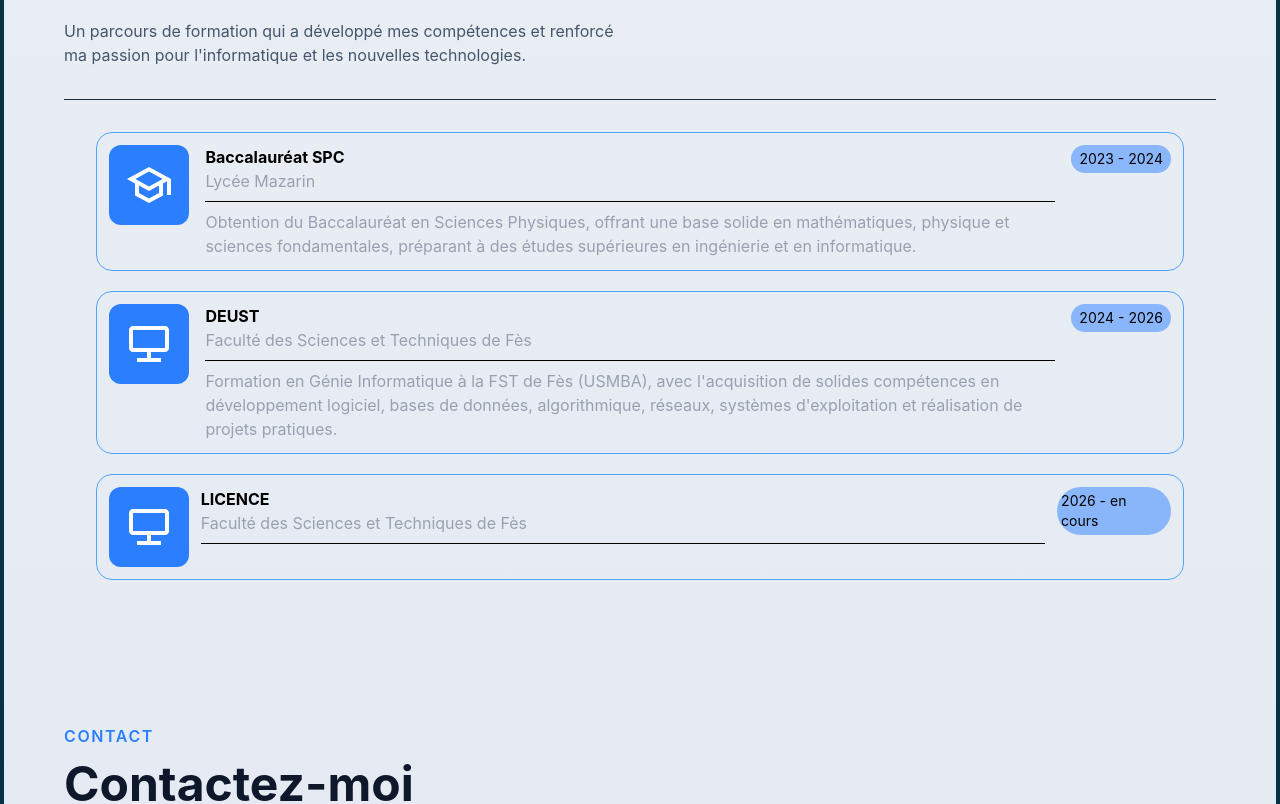
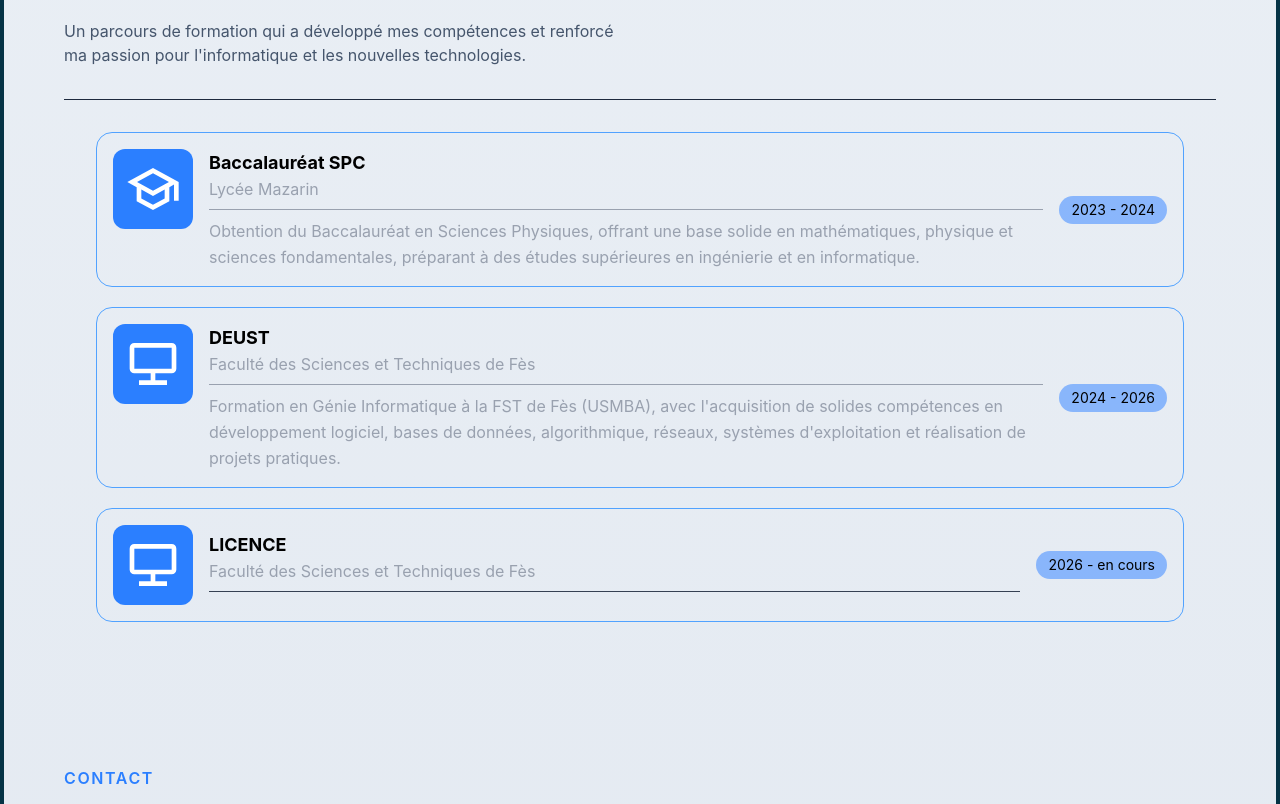
Before and after one commit to Rjeb-Anas/Portfolio--S, a React (Vite) app: page / in a window 1280 px wide. Shown: the part 1882-2686 px from the top of the page. Built offline with nearby package versions, Linux system fonts and the light colour scheme.

Commit message:
Update NAME

```diff
--- a/src/components/Cursus.jsx
+++ b/src/components/Cursus.jsx
@@ -28,62 +28,98 @@ const Cursus = () => {
         <hr className="border-slate-800" />
         <div className="w-full max-w-7xl mx-auto px-4 sm:px-6 lg:px-8">
           <div className="w-full h-auto flex flex-col gap-5  ">
-            <article data-animation="animate-visible-bottom" className=" opacity-0 w-full  p-3  flex flex-row max-md:flex-col justify-between rounded-2xl border gap-3
-             border-blue-400 hover:border-blue-500">
-                  <div className="w-20 max-md:w-15 max-md:h-15 h-20 p-4 bg-blue-500 rounded-xl flex items-center justify-center">
-                  <img src={school} alt="Home" className="size-full" />
+            <article
+              data-animation="animate-visible-bottom"
+              className="opacity-0 w-full flex flex-col md:flex-row items-start gap-4 p-4 rounded-2xl border border-blue-400 hover:border-blue-500 transition-all"
+            >
+              <div className="size-16 md:size-20 shrink-0 p-3 bg-blue-500 rounded-xl flex items-center justify-center">
+                <img
+                  src={school}
+                  alt="Baccalauréat SPC"
+                  className="size-full object-contain"
+                />
               </div>
-                  <div className="w-[80%] max-md:w-full flex flex-col">
-                    <b>Baccalauréat SPC</b>
-                    <span className="text-gray-400">Lycée Mazarin</span>
-                    <hr className="my-2 bg-gray-400" />
-                    <span className="text-gray-400 text-[clamp(0.9rem,1.5vw,1rem)]">
-                      Obtention du Baccalauréat en Sciences Physiques, offrant une base solide en mathématiques, physique et sciences fondamentales,
+              <div className="flex-1 min-w-0">
+                <h3 className="font-bold text-lg">
+                  Baccalauréat SPC
+                </h3>
+                <p className="text-gray-400 text-sm md:text-base">
+                  Lycée Mazarin
+                </p>
+                <hr className="my-2 border-gray-400" />
+                <p className="text-gray-400 text-sm md:text-base leading-relaxed">
+                  Obtention du Baccalauréat en Sciences Physiques, offrant une base
+                  solide en mathématiques, physique et sciences fondamentales,
                   préparant à des études supérieures en ingénierie et en informatique.
+                </p>
+              </div>
+              <span
+                className="self-start md:self-center shrink-0 whitespace-nowrap rounded-full bg-blue-500/50 px-3 py-1 text-sm"
+              >
+                2023 - 2024
               </span>
+            </article>
+            <article
+              data-animation="animate-visible-bottom"
+              className="opacity-0 w-full flex flex-col md:flex-row items-start gap-4 p-4 rounded-2xl border border-blue-400 hover:border-blue-500 transition-all"
+            >
+              <div className="size-16 md:size-20 shrink-0 p-3 bg-blue-500 rounded-xl flex items-center justify-center">
+                <img
+                  src={jamboard}
+                  alt="DEUST"
+                  className="size-full object-contain"
+                />
               </div>
-                  <div className="flex items-start justify-center ">
-                        <span className="bg-blue-500/50 py-1 px-2 flex items-center justify-center
-                         rounded-full text-sm">2023 - 2024</span>
+              <div className="flex-1 min-w-0">
+                <h3 className="font-bold text-lg">
+                  DEUST
+                </h3>
+                <p className="text-gray-400 text-sm md:text-base">
+                  Faculté des Sciences et Techniques de Fès
+                </p>
+                <hr className="my-2 border-gray-400" />
+                <p className="text-gray-400 text-sm md:text-base leading-relaxed">
+                  Formation en Génie Informatique à la FST de Fès (USMBA), avec
+                  l'acquisition de solides compétences en développement logiciel,
+                  bases de données, algorithmique, réseaux, systèmes d'exploitation
+                  et réalisation de projets pratiques.
+                </p>
               </div>
+              <span
+                className="self-start md:self-center shrink-0 whitespace-nowrap rounded-full bg-blue-500/50 px-3 py-1 text-sm"
+              >
+                2024 - 2026
+              </span>
             </article>
-            <article data-animation="animate-visible-bottom" className=" opacity-0 w-full  p-3  flex flex-row max-md:flex-col justify-between rounded-2xl border gap-3
-             border-blue-400 hover:border-blue-500">
-                  <div className="w-20 max-md:w-15 max-md:h-15 h-20 p-4 bg-blue-500 rounded-xl flex items-center justify-center">
-                  <img src={jamboard} alt="Home" className="size-full" />
+            <article
+              data-animation="animate-visible-bottom"
+              className="opacity-0 flex flex-col md:flex-row items-start md:items-center gap-4 rounded-2xl border
+               border-blue-400 hover:border-blue-500 p-4 transition-colors"
+            >
+              <div className="size-16 md:size-20 shrink-0 bg-blue-500 rounded-xl flex items-center justify-center p-3">
+                <img
+                  src={jamboard}
+                  alt="Licence"
+                  className="size-full object-contain"
+                />
               </div>
-                  <div className="w-[80%] max-md:w-full flex flex-col">
-                    <b>DEUST</b>
-                    <span className="text-gray-400">Faculté des Sciences et Techniques de Fès</span>
-                    <hr className="my-2 bg-gray-400" />
-                    <span className="text-gray-400 text-[clamp(0.9rem,1.5vw,1rem)]">
-                      Formation en Génie Informatique à la FST de Fès (USMBA), avec l'acquisition de solides compétences en développement logiciel, bases de données,
-                      algorithmique, réseaux, systèmes d'exploitation et réalisation de projets pratiques.
+              <div className="flex-1 w-full">
+                <h3 className="font-bold text-lg">
+                  LICENCE
+                </h3>
+                <p className="text-gray-400 text-sm md:text-base">
+                  Faculté des Sciences et Techniques de Fès
+                </p>
+                <hr className="my-2 border-gray-700" />
+                <p className="text-gray-400 text-sm md:text-base">
+                  {/* Description */}
+                </p>
+              </div>
+              <span
+                className="self-start md:self-center whitespace-nowrap rounded-full bg-blue-500/50 px-3 py-1 text-xs sm:text-sm"
+              >
+                2026 - en cours
               </span>
-                  </div>
-                  <div className="flex items-start justify-center ">
-                        <span className="bg-blue-500/50 py-1 px-2 flex items-center justify-center
-                         rounded-full text-sm">2024 - 2026</span>
-                  </div>
-            </article>
-            <article data-animation="animate-visible-bottom" className="opacity-0 w-full  p-3  flex flex-row max-md:flex-col justify-between rounded-2xl border gap-3
-             border-blue-400 hover:border-blue-500">
-                  <div className="w-20 max-md:w-15 max-md:h-15 h-20 p-4 bg-blue-500 rounded-xl flex items-center justify-center">
-                  <img src={jamboard} alt="Home" className="size-full" />
-                  </div>
-                  <div className="w-[80%] max-md:w-full flex flex-col">
-                    <b>LICENCE</b>
-                    <span className="text-gray-400">Faculté des Sciences et Techniques de Fès</span>
-                    <hr className="my-2 bg-gray-400" />
-                    <span className="text-gray-400 text-[clamp(0.9rem,1.5vw,1rem)]">
-
-                    </span>
-                  </div>
-                  <div className="flex items-start justify-center ">
-                        <span className="bg-blue-500/50 py-1
-                        px-1 flex items-center justify-center
-                         rounded-full text-sm">2026 - en cours</span>
-                  </div>
             </article>
           </div>
         </div>
```
Lines whose indentation alone changed are shown as unchanged.
